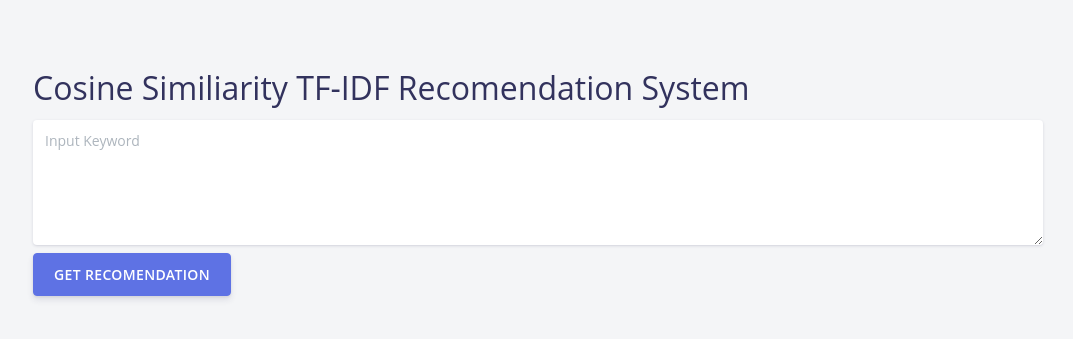
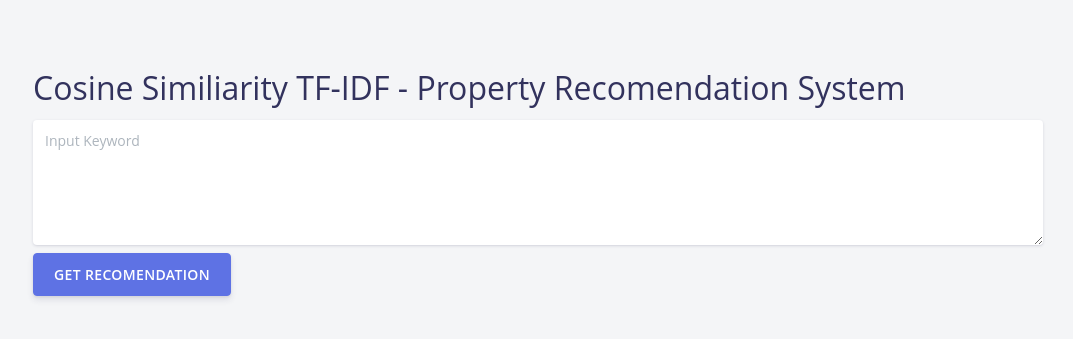
Before and after one commit to aji-pratama/property-recomender, a Flask app: page / in a window 1280 px wide. Shown: the top 339 px of the page, without its empty margins (102-1175 px from the left). Run offline with Flask 2, Linux system fonts and the light colour scheme; parts of the project's set-up code (start-up, migrations or seed data) failed here and were passed over; some libraries are stand-ins or nearby versions.

Commit message:
Change title

```diff
--- a/templates/home.html
+++ b/templates/home.html
@@ -14,7 +14,7 @@
   <div class="section section-components">
     <div class="bg-secondary">
       <div class="container">
-        <h2> Cosine Similiarity TF-IDF Recomendation System</h2>
+        <h2> Cosine Similiarity TF-IDF - Property Recomendation System</h2>
       </div>
 
       <div id="app" class="container">
```
